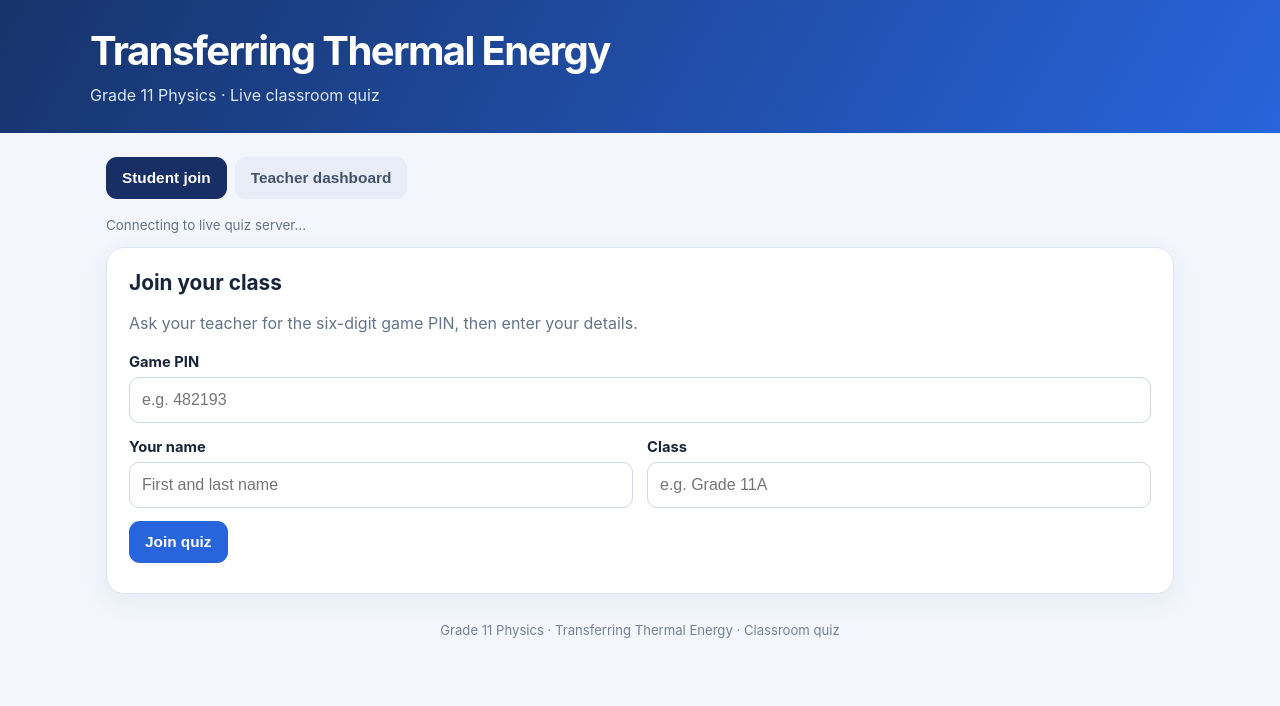
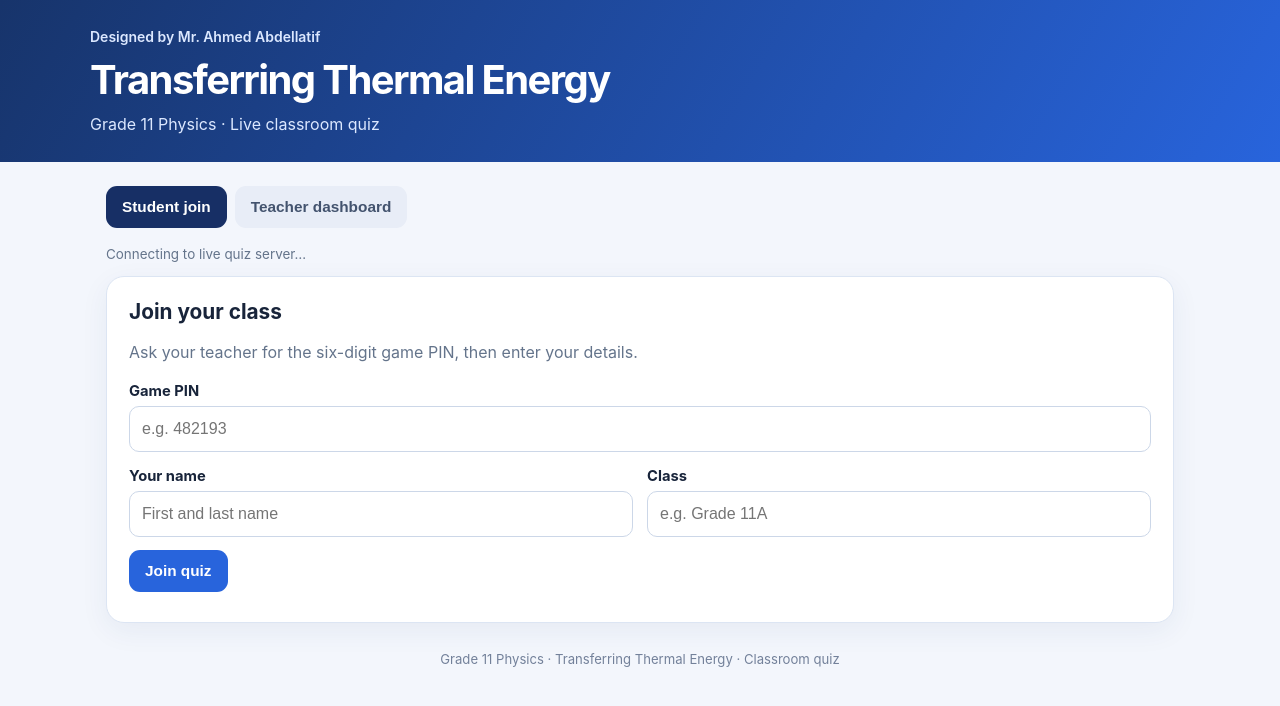
Before and after one commit to Ahmedsci20/thermal-energy-live-quiz, a website: page public/index.html in a window 1280 px wide. Drawn offline with nearby package versions, Linux system fonts and the light colour scheme; no server answers.

Commit message:
Update index.html

```diff
--- a/public/index.html
+++ b/public/index.html
@@ -16,7 +16,15 @@ input{width:100%;border:1px solid #ccd7e8;border-radius:10px;padding:13px 12px;f
 </style>
 </head>
 <body>
-<header><div class="inner"><h1>Transferring Thermal Energy</h1><p>Grade 11 Physics · Live classroom quiz</p></div></header>
+<header>
+  <div class="inner">
+    <p style="font-size: 14px; font-weight: 600; color: #dce8ff; margin: 0 0 8px;">
+      Designed by Mr. Ahmed Abdellatif
+    </p>
+    <h1>Transferring Thermal Energy</h1>
+    <p>Grade 11 Physics · Live classroom quiz</p>
+  </div>
+</header>
 <main>
 <div class="tabs"><button class="tab active" id="studentTab">Student join</button><button class="tab" id="teacherTab">Teacher dashboard</button></div>
 <div id="status" class="muted small" style="margin:0 0 14px">Connecting to live quiz server…</div>
```
